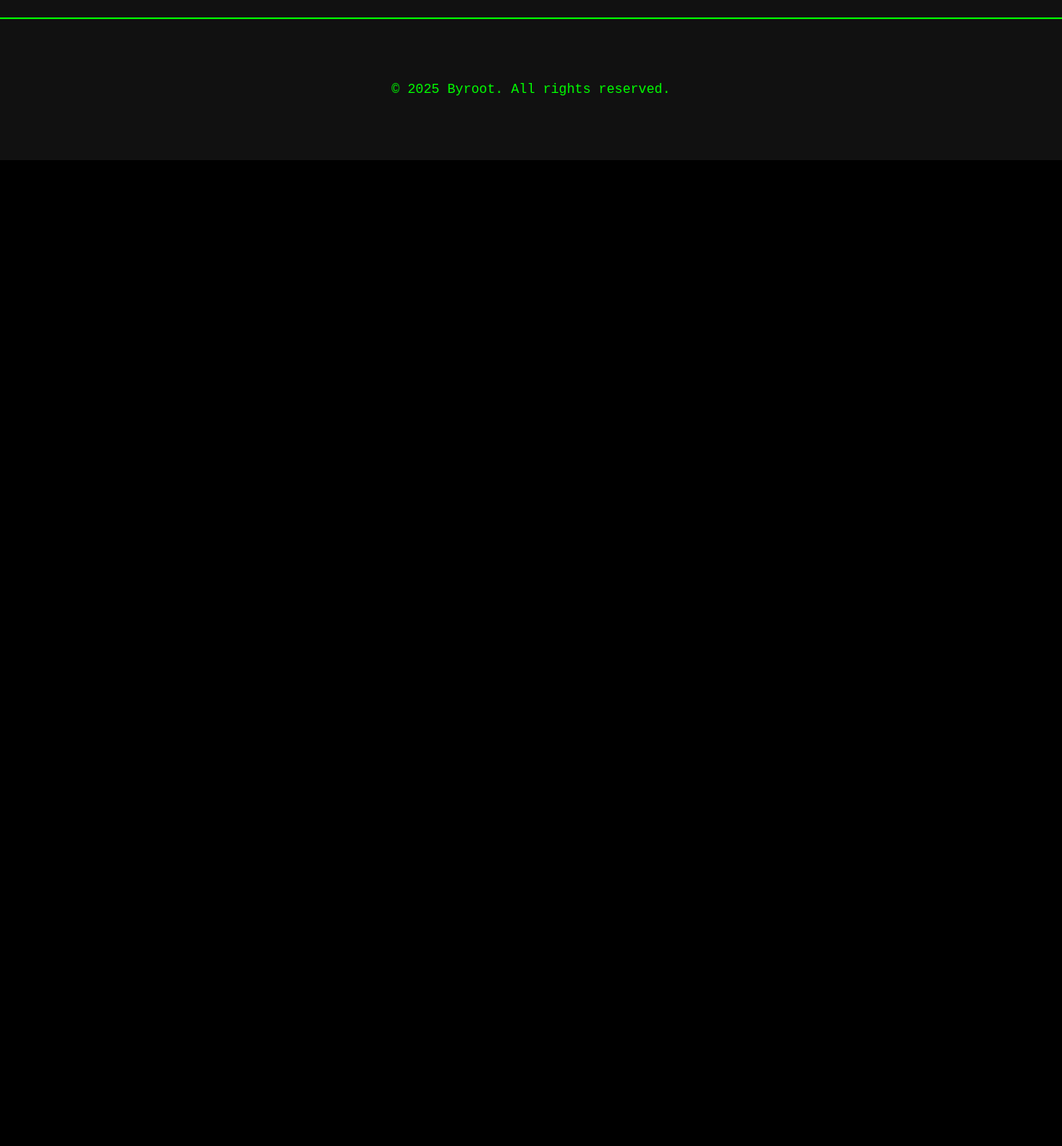
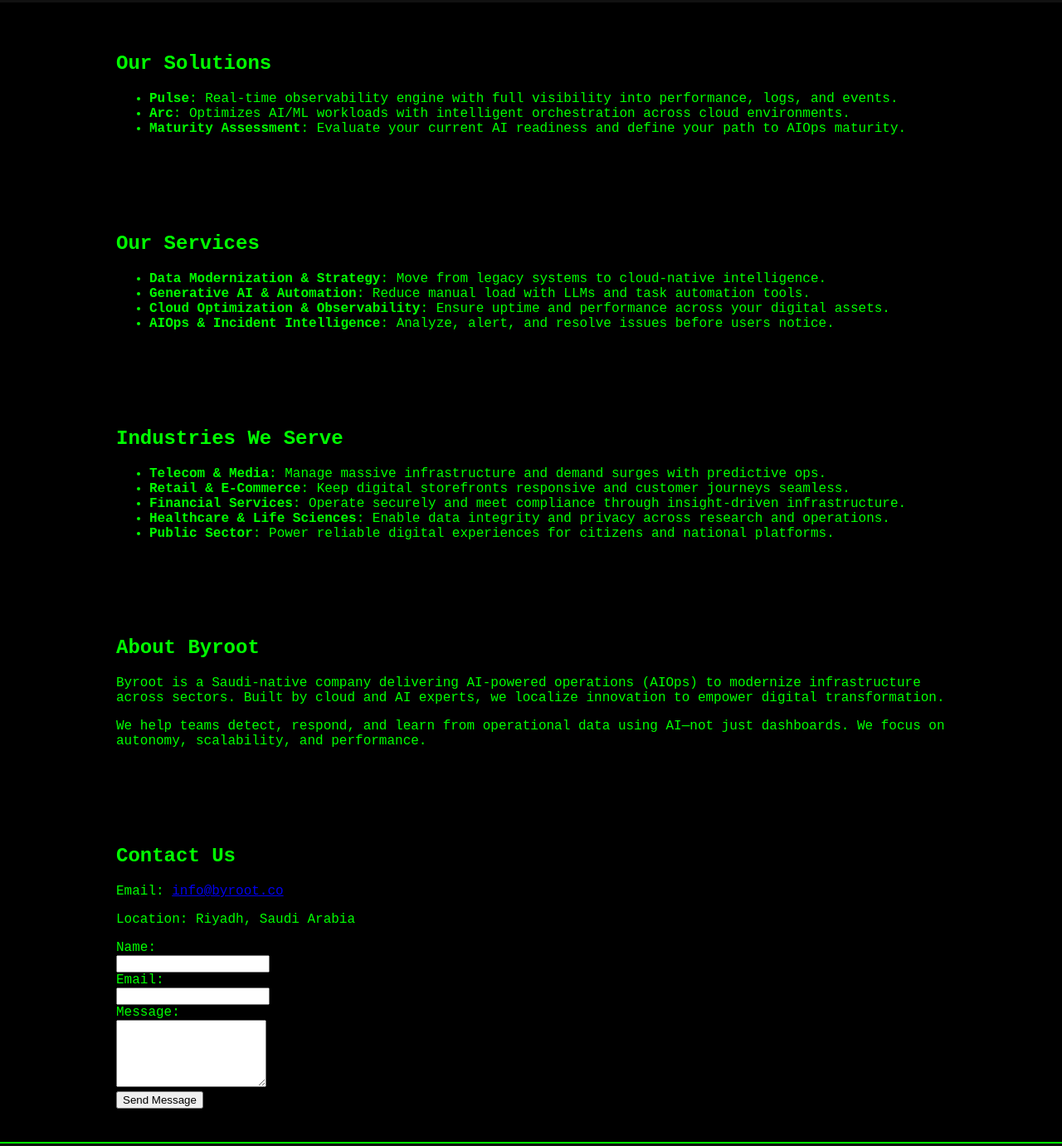
Before and after one commit to alnajjarahmad/byroot-website, a plain HTML site: page index.html in a window 1280 px wide. Shown: the part 539-1920 px from the top of the page at 83% size. Before the commit the page ends 800 px from the top, so only its background shows below. Drawn offline with Linux system fonts and the light colour scheme; a web font is replaced by a local one.

Commit message:
Update index.html

```diff
--- a/index.html
+++ b/index.html
@@ -1,4 +1,3 @@
-/* File: index.html */
 <!DOCTYPE html>
 <html lang="en">
 <head>
@@ -38,7 +37,70 @@
     </div>
   </section>
 
-  <!-- Keep other sections here as they were (Solutions, Services, Industries, etc.) -->
+
+  <section id="solutions">
+  <div class="container">
+    <h2>Our Solutions</h2>
+    <ul>
+      <li><strong>Pulse</strong>: Real-time observability engine with full visibility into performance, logs, and events.</li>
+      <li><strong>Arc</strong>: Optimizes AI/ML workloads with intelligent orchestration across cloud environments.</li>
+      <li><strong>Maturity Assessment</strong>: Evaluate your current AI readiness and define your path to AIOps maturity.</li>
+    </ul>
+  </div>
+</section>
+
+<section id="services">
+  <div class="container">
+    <h2>Our Services</h2>
+    <ul>
+      <li><strong>Data Modernization & Strategy</strong>: Move from legacy systems to cloud-native intelligence.</li>
+      <li><strong>Generative AI & Automation</strong>: Reduce manual load with LLMs and task automation tools.</li>
+      <li><strong>Cloud Optimization & Observability</strong>: Ensure uptime and performance across your digital assets.</li>
+      <li><strong>AIOps & Incident Intelligence</strong>: Analyze, alert, and resolve issues before users notice.</li>
+    </ul>
+  </div>
+</section>
+
+<section id="industries">
+  <div class="container">
+    <h2>Industries We Serve</h2>
+    <ul>
+      <li><strong>Telecom & Media</strong>: Manage massive infrastructure and demand surges with predictive ops.</li>
+      <li><strong>Retail & E-Commerce</strong>: Keep digital storefronts responsive and customer journeys seamless.</li>
+      <li><strong>Financial Services</strong>: Operate securely and meet compliance through insight-driven infrastructure.</li>
+      <li><strong>Healthcare & Life Sciences</strong>: Enable data integrity and privacy across research and operations.</li>
+      <li><strong>Public Sector</strong>: Power reliable digital experiences for citizens and national platforms.</li>
+    </ul>
+  </div>
+</section>
+
+<section id="about">
+  <div class="container">
+    <h2>About Byroot</h2>
+    <p>Byroot is a Saudi-native company delivering AI-powered operations (AIOps) to modernize infrastructure across sectors. Built by cloud and AI experts, we localize innovation to empower digital transformation.</p>
+    <p>We help teams detect, respond, and learn from operational data using AI—not just dashboards. We focus on autonomy, scalability, and performance.</p>
+  </div>
+</section>
+
+<section id="contact">
+  <div class="container">
+    <h2>Contact Us</h2>
+    <p>Email: <a href="mailto:info@byroot.co">info@byroot.co</a></p>
+    <p>Location: Riyadh, Saudi Arabia</p>
+    <form class="contact-form" action="#" method="POST">
+      <label for="name">Name:</label><br />
+      <input type="text" id="name" name="name" required><br />
+
+      <label for="email">Email:</label><br />
+      <input type="email" id="email" name="email" required><br />
+
+      <label for="message">Message:</label><br />
+      <textarea id="message" name="message" rows="5" required></textarea><br />
+
+      <button type="submit">Send Message</button>
+    </form>
+  </div>
+</section>
 
   <footer>
     <div class="container">
```
